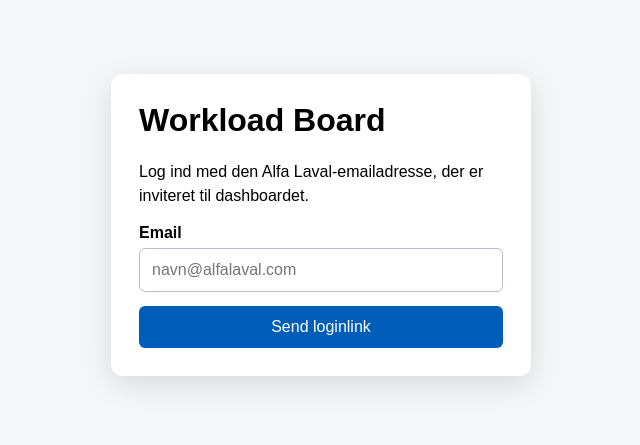
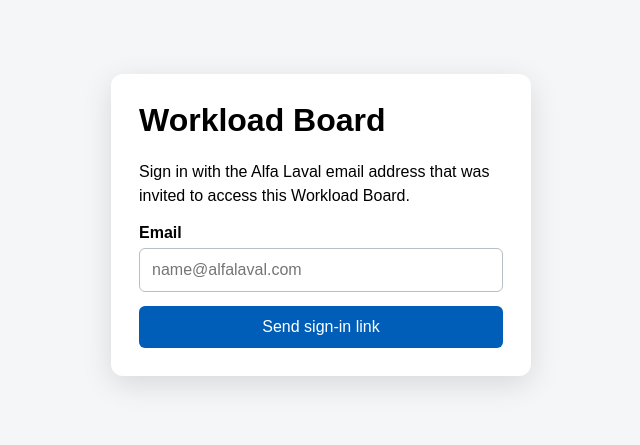
Before and after one commit to sebastian-DS25/Workload-board, a React (Vite) app: page / in a window 1280 px wide. Shown: the part 183-628 px from the top of the page, without its empty margins (319-959 px from the left). Built offline with nearby package versions, Linux system fonts and the light colour scheme; no server answers.

Commit message:
Translate authentication interface to English

```diff
--- a/src/AuthGate.jsx
+++ b/src/AuthGate.jsx
@@ -43,7 +43,7 @@ export default function AuthGate({ children }) {
     const normalizedEmail = email.trim().toLowerCase()
 
     if (!normalizedEmail) {
-      setMessage('Indtast din Alfa Laval-emailadresse.')
+      setMessage('Enter your Alfa Laval email address.')
       return
     }
 
@@ -62,10 +62,12 @@ export default function AuthGate({ children }) {
     })
 
     if (error) {
-      setMessage(`Loginlinket kunne ikke sendes: ${error.message}`)
+      setMessage(
+        `The sign-in link could not be sent: ${error.message}`,
+      )
     } else {
       setMessage(
-        'Hvis emailadressen er godkendt, modtager du nu et loginlink.',
+        'If the email address is authorized, you will receive a sign-in link shortly.',
       )
     }
 
@@ -76,7 +78,7 @@ export default function AuthGate({ children }) {
     const { error } = await supabase.auth.signOut()
 
     if (error) {
-      setMessage(`Du kunne ikke logges ud: ${error.message}`)
+      setMessage(`Sign-out failed: ${error.message}`)
     }
   }
 
@@ -84,8 +86,8 @@ export default function AuthGate({ children }) {
     return (
       <main style={styles.page}>
         <section style={styles.card}>
-          <h1>Konfigurationsfejl</h1>
-          <p>Forbindelsen til Supabase er ikke konfigureret.</p>
+          <h1>Configuration error</h1>
+          <p>The connection to Supabase is not configured.</p>
         </section>
       </main>
     )
@@ -95,7 +97,7 @@ export default function AuthGate({ children }) {
     return (
       <main style={styles.page}>
         <section style={styles.card}>
-          Kontrollerer login…
+          Checking sign-in status…
         </section>
       </main>
     )
@@ -108,8 +110,8 @@ export default function AuthGate({ children }) {
           <h1 style={styles.heading}>Workload Board</h1>
 
           <p style={styles.description}>
-            Log ind med den Alfa Laval-emailadresse, der er
-            inviteret til dashboardet.
+            Sign in with the Alfa Laval email address that was
+            invited to access this Workload Board.
           </p>
 
           <label htmlFor="login-email" style={styles.label}>
@@ -121,7 +123,7 @@ export default function AuthGate({ children }) {
             type="email"
             value={email}
             onChange={(event) => setEmail(event.target.value)}
-            placeholder="navn@alfalaval.com"
+            placeholder="name@alfalaval.com"
             autoComplete="email"
             required
             style={styles.input}
@@ -135,7 +137,7 @@ export default function AuthGate({ children }) {
               opacity: sending ? 0.65 : 1,
             }}
           >
-            {sending ? 'Sender…' : 'Send loginlink'}
+            {sending ? 'Sending…' : 'Send sign-in link'}
           </button>
 
           {message && (
@@ -151,14 +153,14 @@ export default function AuthGate({ children }) {
   return (
     <>
       <div style={styles.userBar}>
-        <span>Logget ind som {session.user.email}</span>
+        <span>Signed in as {session.user.email}</span>
 
         <button
           type="button"
           onClick={signOut}
           style={styles.signOutButton}
         >
-          Log ud
+          Sign out
         </button>
       </div>
 
```
